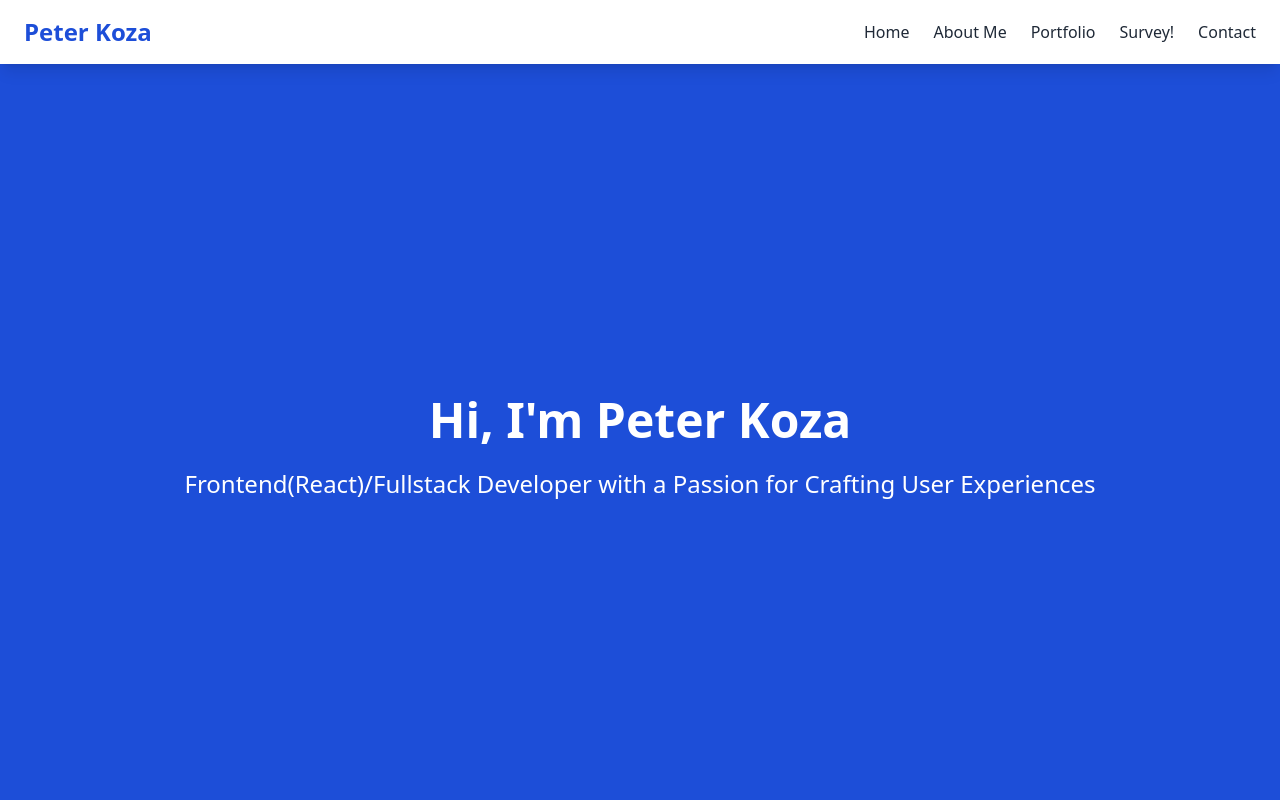
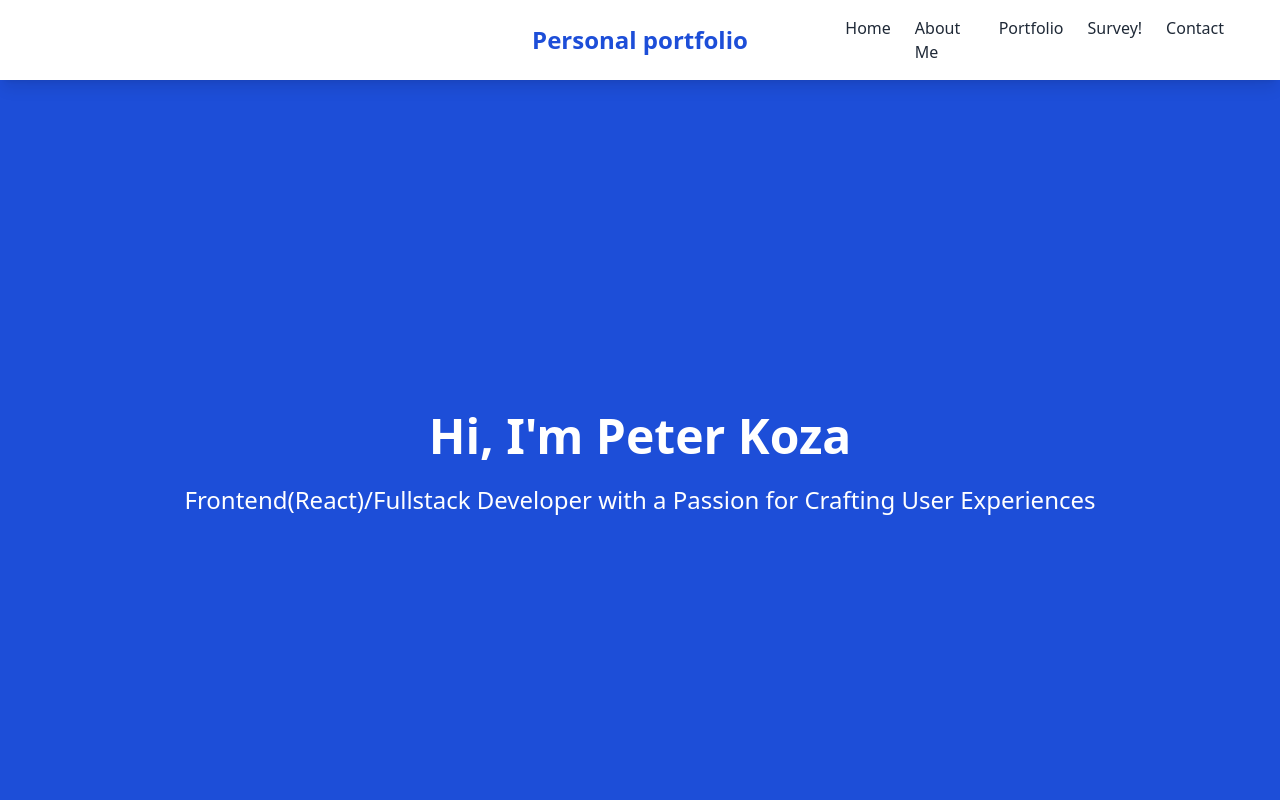
Before and after one commit to pkoza/react-ts-portfolio, a React (Vite) app: page / in a window 1280 px wide. Shown: the top 800 px of the page. Built offline with nearby package versions, Linux system fonts and the light colour scheme; no server answers.

Commit message:
header component

```diff
--- a/src/components/BarChart/BarChart.tsx
+++ b/src/components/BarChart/BarChart.tsx
@@ -30,12 +30,12 @@ const BarChart: React.FC<BarChartProps> = ({ title, labels, dataset, unit }: Bar
                 label: unit,
                 data: dataset,
                 backgroundColor: [
-                    "rgba(255, 99, 132, 0.2)",
-                    "rgba(54, 162, 235, 0.2)",
-                    "rgba(255, 206, 86, 0.2)",
-                    "rgba(75, 192, 192, 0.2)",
-                    "rgba(153, 102, 255, 0.2)",
-                    "rgba(255, 159, 64, 0.2)",
+                    "rgba(255, 99, 132, 1)",
+                    "rgba(54, 162, 235, 1)",
+                    "rgba(255, 206, 86, 1)",
+                    "rgba(75, 192, 192, 1)",
+                    "rgba(153, 102, 255, 1)",
+                    "rgba(255, 159, 64, 1)",
                 ],
                 borderColor: [
                     "rgba(255, 99, 132, 1)",
@@ -45,7 +45,7 @@ const BarChart: React.FC<BarChartProps> = ({ title, labels, dataset, unit }: Bar
                     "rgba(153, 102, 255, 1)",
                     "rgba(255, 159, 64, 1)",
                 ],
-                borderWidth: 1,
+                borderWidth: 1
             },
         ],
     }), [labels, unit, dataset]);
--- a/src/components/Header/Header.tsx
+++ b/src/components/Header/Header.tsx
@@ -1,19 +1,49 @@
 import React from "react";
+import { Link } from "react-router-dom";
+import {ArrowLeft} from "react-feather";
 
 export interface HeaderProps {
-    title: {text: string, link?: string};
-    navigation?: Array<{link: string, text: string, key: string | number}>;
+    title: {
+        text: string,
+        link?: string
+    };
+    backButton?: {
+        text?: string,
+        link: string
+    }
+    navigation?: Array<{
+        link: string,
+        text: string,
+        key: string | number
+    }>;
 }
 
-const Header: React.FC<HeaderProps> = ({navigation, title}) =>
+const Header: React.FC<HeaderProps> = ({title, backButton, navigation}) =>
     <header className="bg-white shadow-lg sticky top-0 z-10">
-        <div className="container mx-auto flex justify-between items-center py-4 px-6">
-            <h1 className="text-2xl font-bold text-primary"><a href={title.link}>{title.text}</a></h1>
-            {navigation &&
-                <nav className="flex space-x-6">
-                    {navigation.map(item => <a href={item.link} key={item.key} className="hover:text-secondary">{item.text}</a>)}
-                </nav>
-            }
+        <div className="grid grid-cols-3 items-center py-4 px-6">
+            {/* Left content*/}
+            <div className="justify-self-start md:pl-4">
+                {backButton &&
+                    <Link to={backButton.link} className="text-primary hover:text-secondary flex items-center space-x-2">
+                        <ArrowLeft size={18} />
+                        <span>{backButton.text}</span>
+                    </Link>
+                }
+            </div>
+            {/* Middle content) */}
+            <h1 className="text-2xl font-bold text-primary justify-self-center">
+                {title.link ?
+                    <a href={title.link}>
+                    {title.text}
+                    </a>
+                    :
+                    title.text
+                }
+            </h1>
+            {/* Right content */}
+            <nav className="flex space-x-6 justify-self-end pr-8">
+                {navigation && navigation.map(item => <a href={item.link} key={item.key} className="hover:text-secondary">{item.text}</a>)}
+            </nav>
         </div>
     </header>
 
--- a/src/pages/Home/Footer.tsx
+++ b/src/pages/Home/Footer.tsx
@@ -5,9 +5,9 @@ const Footer: React.FC = () =>
         <div className="container mx-auto text-center">
             <p>Built with React, Redux and Tailwind CSS</p>
             <div className="flex justify-center space-x-6 mt-6">
-                <a href="#" className="hover:text-secondary">GitHub</a>
+                <a href="#" className="hover:text-secondary">This project on GitHub</a>
+                <a href="#" className="hover:text-secondary">API on GitHub</a>
                 <a href="#" className="hover:text-secondary">LinkedIn</a>
-                <a href="#" className="hover:text-secondary">Twitter</a>
             </div>
         </div>
     </footer>
--- a/src/pages/Home/Home.tsx
+++ b/src/pages/Home/Home.tsx
@@ -10,7 +10,7 @@ import Footer from "./Footer.tsx";
 const Home: React.FC = () => {
     return <div className="bg-gray-100 text-gray-800">
         <Header
-            title={{text: "Peter Koza", link:"#home"}}
+            title={{text: "Personal portfolio", link:"#home"}}
             navigation={[
                 { link: '#home', text: 'Home', key: 1 },
                 { link: '#about', text: 'About Me', key: 2 },
--- a/src/pages/Results/ChartCarousel.tsx
+++ b/src/pages/Results/ChartCarousel.tsx
@@ -19,14 +19,11 @@ const ChartCarousel : React.FC<ChartCarouselProps> = ({data}) => {
     };
 
     return (
-        <div className="relative w-full mx-auto overflow-hidden">
+        <div className="relative w-full mx-auto overflow-hidden h-[calc(100vh-4rem)]">
             {/* Slides */}
-            <div
-                className="flex transition-transform duration-700"
-                style={{ transform: `translateX(-${currentIndex * 100}%)` }}
-            >
+            <div className="flex transition-transform duration-700 h-full" style={{ transform: `translateX(-${currentIndex * 100}%)` }}>
                 {data.map((slide) => (
-                    <div key={slide.key} className="w-full flex-shrink-0 flex items-center justify-center h-screen p-16 md:pl-32 md:pr-24">
+                    <div key={slide.key} className="w-full flex-shrink-0 flex items-center justify-center h-full pt-8 pb-12 px-16 md:pl-20 md:pr-24">
                         <BarChart
                             title={slide.title}
                             labels={slide.labels}
--- a/src/pages/Results/Results.tsx
+++ b/src/pages/Results/Results.tsx
@@ -1,10 +1,9 @@
 import React, {useEffect} from "react";
-import { Link } from "react-router-dom";
-import {ArrowLeft} from "react-feather";
 import {fetchResults, resetResultsData} from "../../store/slices/SurveySlice.ts";
 import {AppDispatch, RootState} from "../../store";
 import {useDispatch, useSelector} from "react-redux";
 import ChartCarousel from "./ChartCarousel.tsx";
+import Header from "../../components/Header/Header.tsx";
 
 const unit = "Votes"
 
@@ -22,18 +21,9 @@ const ResultsPage: React.FC = () => {
     }, []);
 
     return (
-        <div className="min-h-screen text-gray-800 flex flex-col">
+        <div className="h-screen flex flex-col">
             {/* Header */}
-            <header className="p-4 flex items-center bg-white shadow relative">
-                {/* Back to Home Link */}
-                <Link to="/" className="text-primary hover:text-secondary flex items-center space-x-2">
-                    <ArrowLeft size={18} />
-                    <span>Home</span>
-                </Link>
-                <h1 className="absolute left-1/2 transform -translate-x-1/2 text-2xl font-bold text-primary">
-                    Results
-                </h1>
-            </header>
+            <Header title={{text: "Results"}} backButton={{text: "Home", link: "/"}} />
 
             <main>
                 {results && <ChartCarousel
--- a/src/pages/Survey/Survey.tsx
+++ b/src/pages/Survey/Survey.tsx
@@ -13,6 +13,7 @@ import SelectInput, {Option} from "../../components/SelectInput/SelectInput.tsx"
 import consts from "../../helpers/consts.ts";
 import {SurveyFormError} from "../../types/types.ts";
 import validator from "../../helpers/validator.ts";
+import Header from "../../components/Header/Header.tsx";
 
 const filterOptions = (options: Array<Option>, value: string) => value ? options.filter((o) => o.text.toLowerCase().includes(value.toLowerCase())) : options;
 
@@ -42,16 +43,10 @@ const Survey: React.FC = () => {
 
     return <div className="min-h-screen text-gray-800 dark:text-gray-200 flex flex-col">
         {/* Header */}
-        <header className="p-4 flex items-center bg-white shadow relative">
-            <Link to="/" className="text-primary hover:text-secondary flex items-center space-x-2">
-                <ArrowLeft size={18} />
-                <span>Home</span>
-            </Link>
-            <h1 className="absolute left-1/2 transform -translate-x-1/2 text-2xl font-bold text-primary">Survey</h1>
-        </header>
+        <Header title={{text: "Survey"}} backButton={{text: "Home", link: "/"}} />
 
         {/* Form Section */}
-        <main className="flex-grow container mx-auto p-6 flex flex-col items-center">
+        <main className="flex-grow container mx-auto p-6 pt-12 flex flex-col items-center">
             {!sent ?
             <div className="w-full max-w-lg space-y-6">
                 {/* Username Field */}
```
